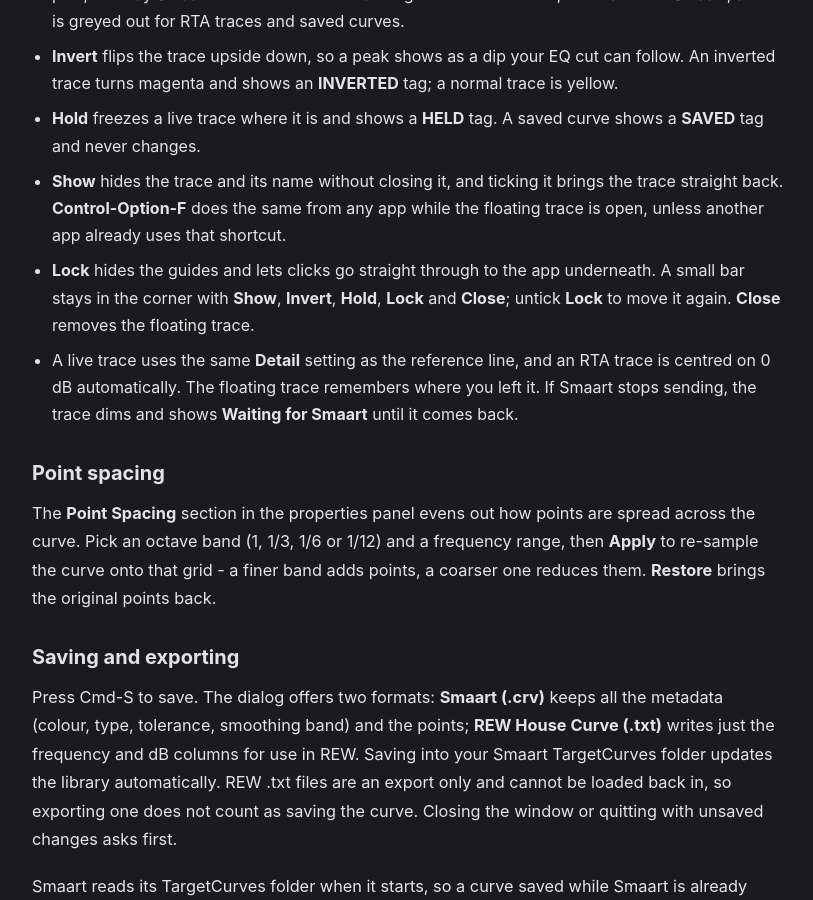
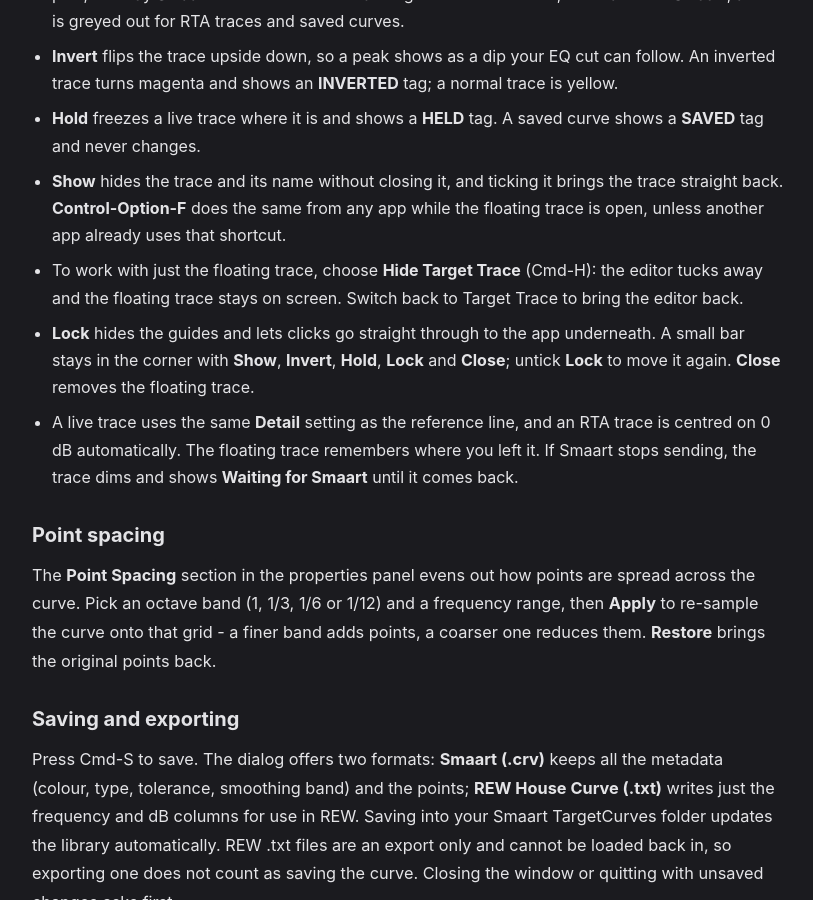
Before and after one commit to BSKapps/bskapps.github.io, a Jekyll site: the page built from articles/target-trace-guide/index.html, in a window 1280 px wide and 900 px high, scrolled down 4158 px. Shown: the whole window, without its empty margins (232-1045 px from the left). Built offline with Jekyll 4.4.1, drawn with Linux system fonts in a browser that asks for light colours.

Commit message:
Target Trace guide: Hide Target Trace leaves the floating trace on screen

```diff
--- a/_data/guides/target-trace-guide.json
+++ b/_data/guides/target-trace-guide.json
@@ -196,6 +196,7 @@
             "**Invert** flips the trace upside down, so a peak shows as a dip your EQ cut can follow. An inverted trace turns magenta and shows an **INVERTED** tag; a normal trace is yellow.",
             "**Hold** freezes a live trace where it is and shows a **HELD** tag. A saved curve shows a **SAVED** tag and never changes.",
             "**Show** hides the trace and its name without closing it, and ticking it brings the trace straight back. **Control-Option-F** does the same from any app while the floating trace is open, unless another app already uses that shortcut.",
+            "To work with just the floating trace, choose **Hide Target Trace** (Cmd-H): the editor tucks away and the floating trace stays on screen. Switch back to Target Trace to bring the editor back.",
             "**Lock** hides the guides and lets clicks go straight through to the app underneath. A small bar stays in the corner with **Show**, **Invert**, **Hold**, **Lock** and **Close**; untick **Lock** to move it again. **Close** removes the floating trace.",
             "A live trace uses the same **Detail** setting as the reference line, and an RTA trace is centred on 0 dB automatically. The floating trace remembers where you left it. If Smaart stops sending, the trace dims and shows **Waiting for Smaart** until it comes back."
           ]
```
